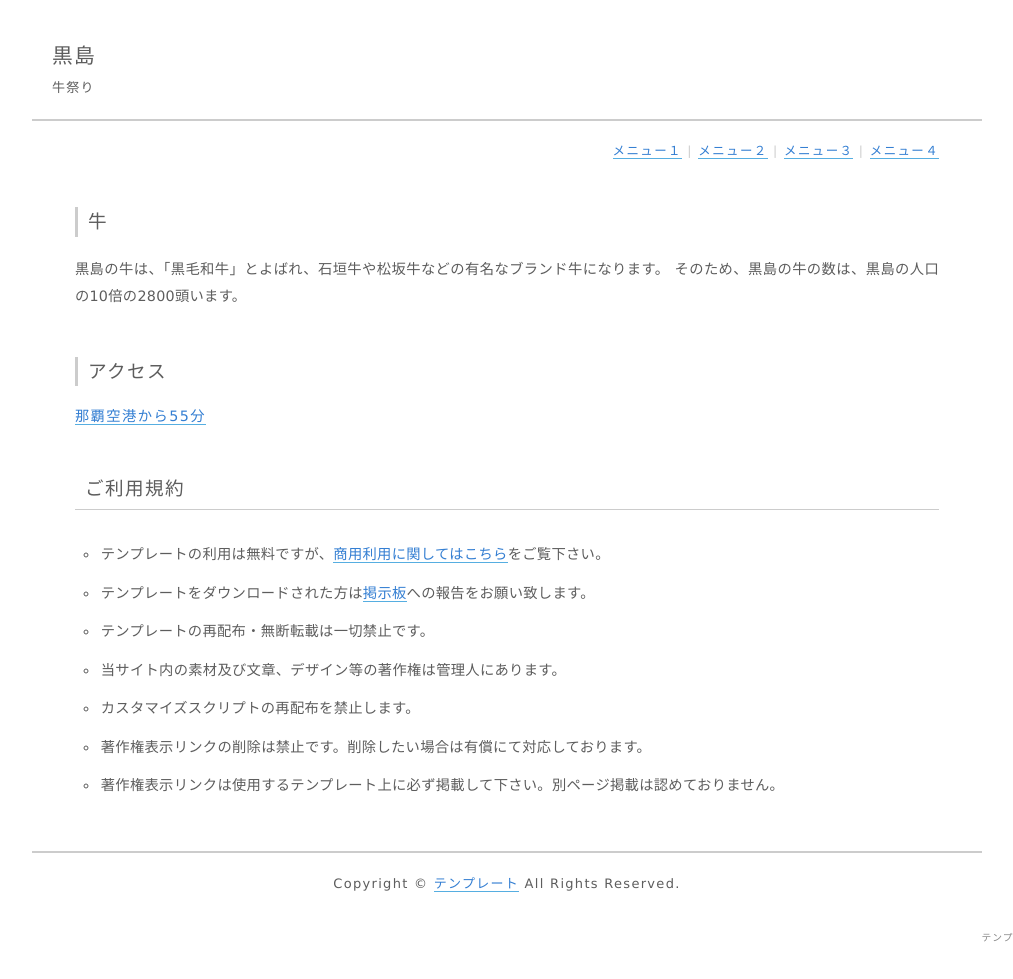
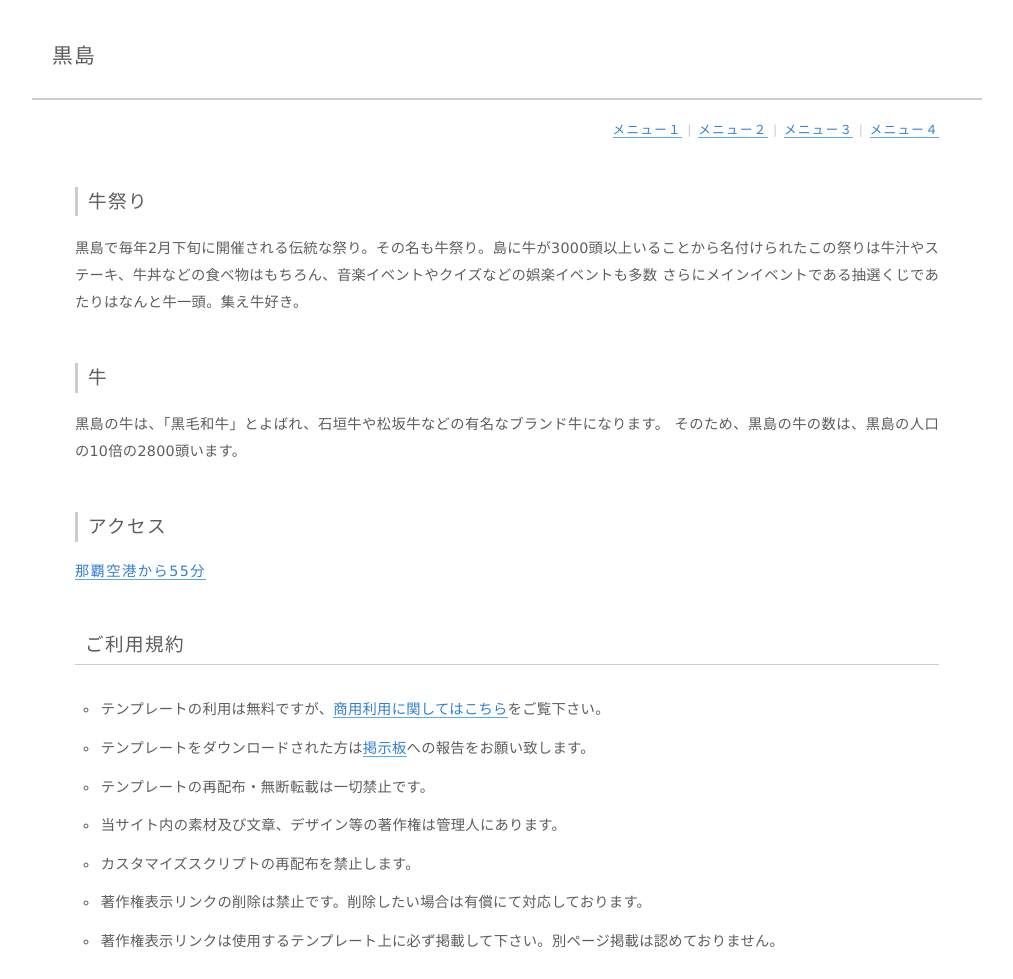
Before and after one commit to East6/introduce_kurozima, a plain HTML site: page pages/kurosima.html in a window 1280 px wide. Shown: the top 979 px of the page, without its empty margins (133-1146 px from the left). Drawn offline with Linux system fonts and the light colour scheme.

Commit message:
modify kurosima.html

```diff
--- a/pages/kurosima.html
+++ b/pages/kurosima.html
@@ -25,13 +25,14 @@
 	<div id="head">
 
 	<h1>黒島</h1>
-	<h2>牛祭り</h2>
 	</div>
 
 
 	<div id="main">
 	<div id="menu"><a href="/index.html">メニュー１</a> | <a href="/index.html">メニュー２</a> | <a href="/index.html">メニュー３</a> | <a href="/index.html">メニュー４</a></div>
 
+<h3>牛祭り</h3>
+<p>黒島で毎年2月下旬に開催される伝統な祭り。その名も牛祭り。島に牛が3000頭以上いることから名付けられたこの祭りは牛汁やステーキ、牛丼などの食べ物はもちろん、音楽イベントやクイズなどの娯楽イベントも多数 さらにメインイベントである抽選くじであたりはなんと牛一頭。集え牛好き。</p>
 <h3>牛</h3>
 <p>黒島の牛は、「黒毛和牛」とよばれ、石垣牛や松坂牛などの有名なブランド牛になります。 そのため、黒島の牛の数は、黒島の人口の10倍の2800頭います。</p>
 
```
